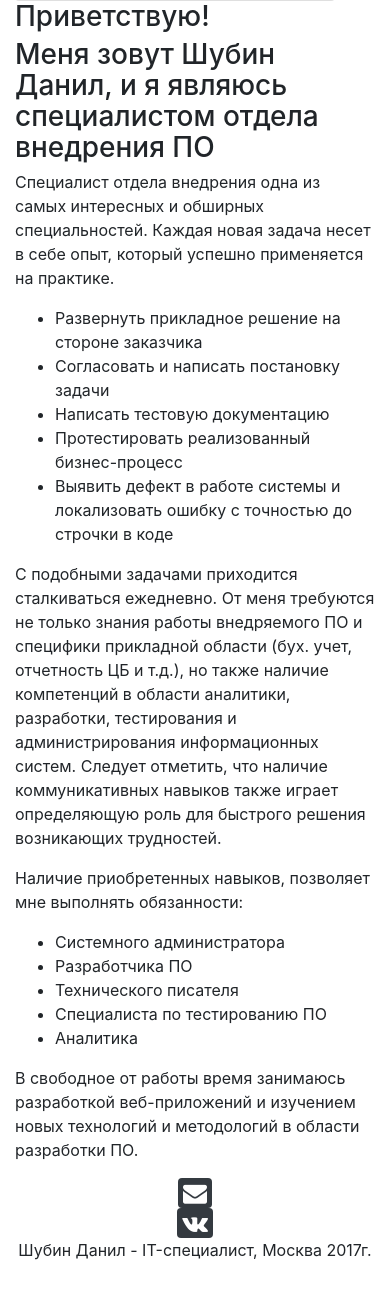
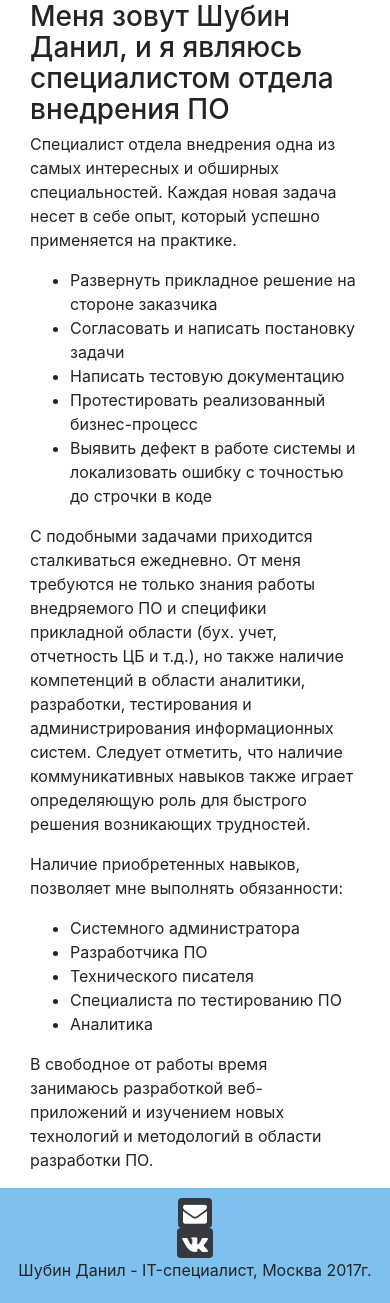
Before and after one commit to zglrx99/BusinessCard, a Django app: page / in a window 390 px wide. Shown: the part 574-1877 px from the top of the page. Before the commit the page ends 1834 px from the top, so only its background shows below. Run offline with Django 3.2, Linux system fonts and the light colour scheme; some libraries are stand-ins or nearby versions.

Commit message:
Base is done!

```diff
--- a/MainInfo/static/css/MainInfo.css
+++ b/MainInfo/static/css/MainInfo.css
@@ -1,12 +1,27 @@
-/* form p {
-    display: -ms-flexbox;
-    display: flex;
-    -ms-flex: 0 0 auto;
-    flex: 0 0 auto;
-    -ms-flex-flow: row wrap;
-    flex-flow: row wrap;
-    -ms-flex-align: center;
-    align-items: center;
-    margin-bottom: 0;
-    margin-bottom:1rem;
-} */
+header {
+    background-color: #7EC0EE;
+    padding: 5px;
+    font-family: Lumberjack;
+}
+
+footer {
+    background-color: #7EC0EE;
+    padding: 5px;
+    padding-top: 10px;
+}
+
+#bg {
+    background-size: 1800px 900px;
+    background-repeat: no-repeat;
+    background-position: top;
+    background-attachment: fixed;
+}
+
+.main {
+    background-color: white;
+}
+
+@font-face {
+    font-family: Lumberjack;
+    src: url('../fonts/Lumberjack.otf') format("opentype");
+}
--- a/MainInfo/templates/MainInfo/education.html
+++ b/MainInfo/templates/MainInfo/education.html
@@ -1,5 +1,5 @@
 {% extends 'MainInfo/main_info.html' %} {% load staticfiles %} {% block content %}
-<div class="container mt-5">
+<div class="container">
     <div class="row">
         <div class="col-md-12">
             <ul class="nav nav-tabs">
--- a/MainInfo/templates/MainInfo/experience.html
+++ b/MainInfo/templates/MainInfo/experience.html
@@ -1,5 +1,5 @@
 {% extends 'MainInfo/main_info.html' %} {% load staticfiles %} {% block content %}
-<div class="container mt-5">
+<div class="container">
     <div class="row">
         <div class="col-md-12">
             <ul class="nav nav-tabs">
--- a/MainInfo/templates/MainInfo/feedback.html
+++ b/MainInfo/templates/MainInfo/feedback.html
@@ -1,5 +1,5 @@
 {% extends 'MainInfo/main_info.html' %} {% load bootstrap %} {% block content %}
-<div class="container mt-5">
+<div class="container">
     <div class="row">
         <div class="col-md-12">
             <ul class="nav nav-tabs">
--- a/MainInfo/templates/MainInfo/main_info.html
+++ b/MainInfo/templates/MainInfo/main_info.html
@@ -7,20 +7,23 @@
     <link rel="stylesheet" href="{% static 'css/bootstrap.min.css' %}">
     <link rel="stylesheet" href="{% static 'css/MainInfo.css' %}">
     <link rel="stylesheet" href="{% static 'css/font-awesome.min.css' %}">
+    <link href="{% static 'fonts/Lamberjack.otf' %}" rel="stylesheet" media="screen">
 </head>
 
-<body>
+<body id="bg" style="background-image: url('{% static "img/back2.jpg"%}')";>
     <header class="container">
         <div class="row">
             <div class="col-md-8">
+            </div>
+            <div class="col-md-4">
                 <h1>Шубин Данил</h1>
                 <h5>IT-специалист</h3>
             </div>
-            <div class="col-md-4">
-            </div>
         </div>
     </header>
-    {% block content %} {% endblock %}
+    <div class="container main">
+        {% block content %} {% endblock %}
+    </div>
     <footer class="container">
         <div class="row">
             <div class="col-md-6 text-center">
--- a/MainInfo/templates/MainInfo/myself.html
+++ b/MainInfo/templates/MainInfo/myself.html
@@ -1,5 +1,5 @@
 {% extends 'MainInfo/main_info.html' %} {% block content %}
-<div class="container mt-5">
+<div class="container">
     <div class="row">
         <div class="col-md-12">
             <ul class="nav nav-tabs">
--- a/MainInfo/templates/MainInfo/thanks.html
+++ b/MainInfo/templates/MainInfo/thanks.html
@@ -1,7 +1,7 @@
 {% extends 'MainInfo/main_info.html' %}
 {% load bootstrap %}
 {% block content %}
-<div class="container mt-5">
+<div class="container">
     <div class="row">
         <div class="col-md-12">
             <ul class="nav nav-tabs">
```
Also changed, not shown: MainInfo/static/fonts/Lumberjack.otf (added), MainInfo/static/fonts/shirota.otf (added), MainInfo/static/img/back.jpg (added), MainInfo/static/img/back2.jpg (added).
